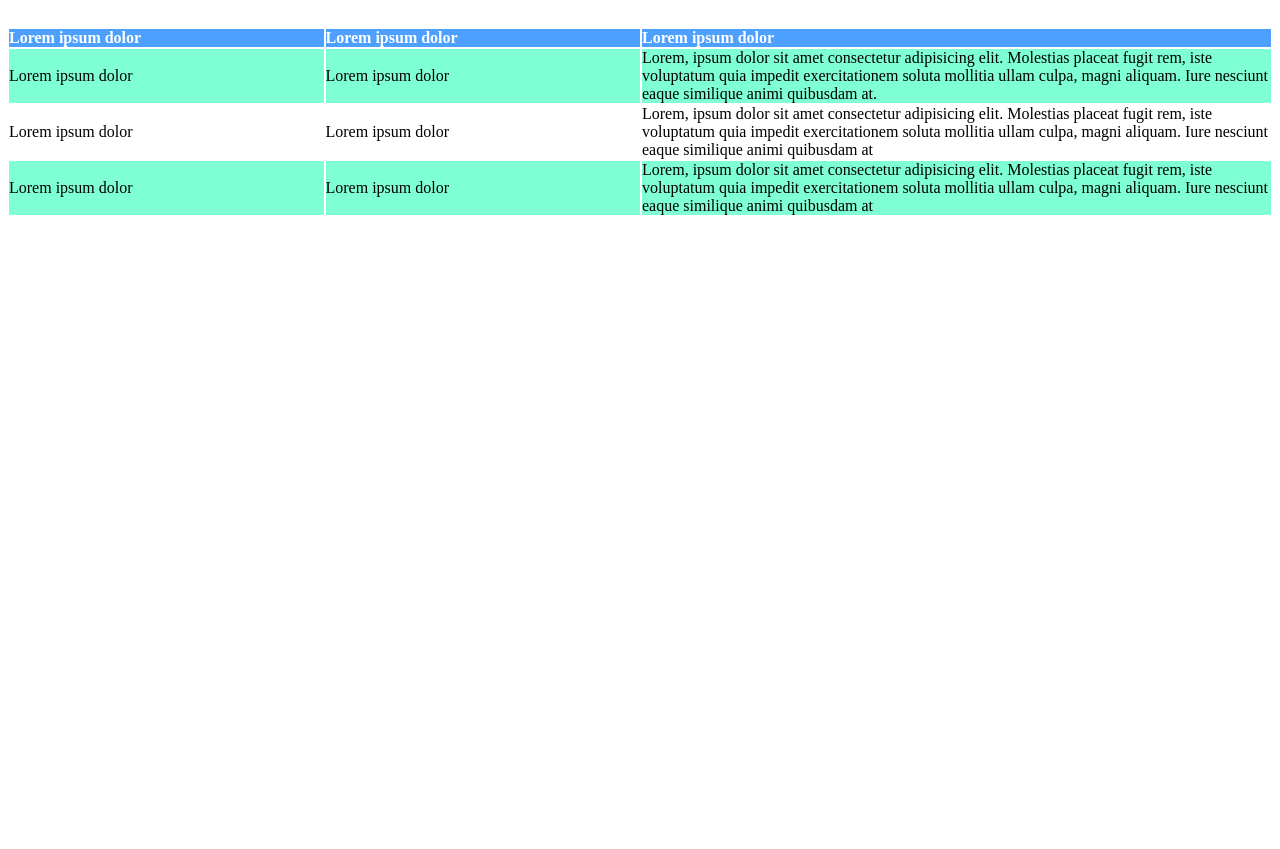
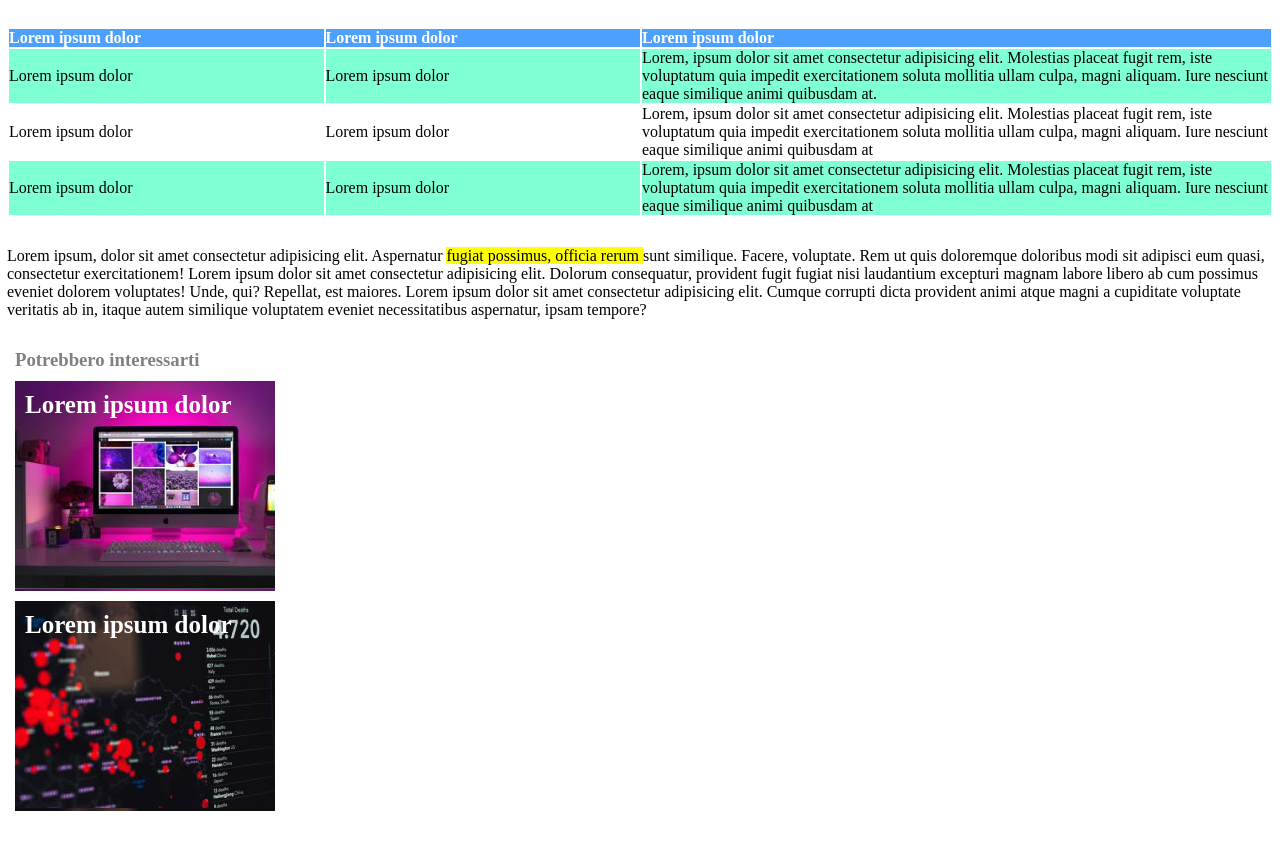
Before and after one commit to NicoloYan/html-css-booleaner, a plain HTML site: page index.html in a window 1280 px wide. Shown: the part 891-1740 px from the top of the page. Before the commit the page ends 1138 px from the top, so only its background shows below. Drawn offline with Linux system fonts and the light colour scheme.

Commit message:
Fine del footer e progetto completato

```diff
--- a/css/style.css
+++ b/css/style.css
@@ -61,3 +61,35 @@ th {
 .aqua-row {
     background-color: aquamarine;
 }
+/* css footer */
+footer {
+    margin-left: 15px;
+    margin-bottom: 50px;
+}
+h3 {
+    color: grey;
+}
+.photo-footer {
+    background-image: url(../img/monitor.jpg);
+    width: 250px;
+    height: 200px;
+    color: white;
+    padding-left: 10px;
+    padding-top: 10px;
+    font-size: 25px;
+    font-weight: bold;
+    margin-top: 10px;
+}
+
+.photo-footer2 {
+    background-image: url(../img/graph.jpg);
+    width: 250px;
+    height: 200px;
+    color: white;
+    padding-left: 10px;
+    padding-top: 10px;
+    font-size: 25px;
+    font-weight: bold;
+    margin-top: 10px;
+
+}
--- a/index.html
+++ b/index.html
@@ -23,7 +23,7 @@
 
     <!--Main-->
     <main>
-
+        <!--Titolo-->
         <section>
             <h1 id="title">Internet deve essere al servizio del "bene pubblico": il manifesto di Tim Berners-Lee</h1>
             <span class="lightgrey">Scritto da </span><span class="lightblue">The Booleaner</span>
@@ -31,6 +31,7 @@
             <span class="lightgrey">il 10/10/2020</span>
         </section>
 
+        <!--Foto Tim-->
         <section>
             <img src="img/tim-1.jpg" alt="immagine di tim">
             <img src="img/tim-2.jpg" alt="altra immagine di tim">
@@ -38,6 +39,7 @@
             <div class="small">2nd Photo: Wikimedia, by Paul Clarke</div>
         </section>
 
+        <!--Paragrafo-->
         <section>
             <p>Lorem ipsum, dolor sit amet consectetur adipisicing elit. Aspernatur <span class="highlighted-yellow">
                     fugiat possimus, officia rerum </span>sunt similique. Facere, voluptate. Rem ut quis doloremque
@@ -49,6 +51,7 @@
                 aspernatur, ipsam tempore?</p>
         </section>
 
+        <!--Elenco puntato-->
         <section>
             <ul class="list">
                 <li>Lorem ipsum dolor sit amet consectetur adipisicing elit. Sint numquam optio repellat rem, eos ut
@@ -63,6 +66,7 @@
             </ul>
         </section>
 
+        <!--Tabella-->
         <section>
             <table class="table-size">
                 <tr>
@@ -88,8 +92,29 @@
             </table>
         </section>
 
+        <!--Secondo paragrafo-->
+        <section>
+            <p>Lorem ipsum, dolor sit amet consectetur adipisicing elit. Aspernatur <span class="highlighted-yellow">
+                    fugiat possimus, officia rerum </span>sunt similique. Facere, voluptate. Rem ut quis doloremque
+                doloribus modi sit adipisci eum quasi, consectetur exercitationem! Lorem ipsum dolor sit amet
+                consectetur adipisicing elit. Dolorum consequatur, provident fugit fugiat nisi laudantium excepturi
+                magnam labore libero ab cum possimus eveniet dolorem voluptates! Unde, qui? Repellat, est maiores. Lorem
+                ipsum dolor sit amet consectetur adipisicing elit. Cumque corrupti dicta provident animi atque magni a
+                cupiditate voluptate veritatis ab in, itaque autem similique voluptatem eveniet necessitatibus
+                aspernatur, ipsam tempore?</p>
+        </section>
 
     </main>
+
+    <!--Footer-->
+    <footer>
+
+        <h3>Potrebbero interessarti</h3>
+
+        <div class="photo-footer">Lorem ipsum dolor</div>
+        <div class="photo-footer2">Lorem ipsum dolor</div>
+
+    </footer>
 </body>
 
 </html>
```
